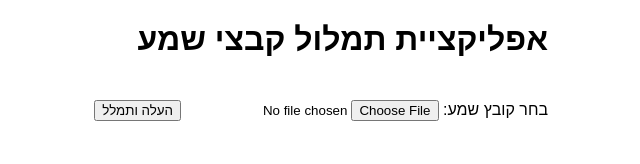
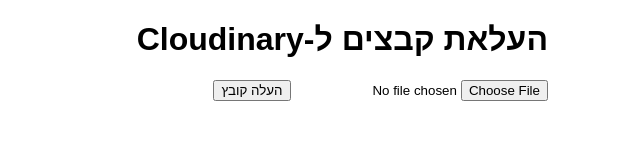
Before and after one commit to nitzano707/IVRIT_GIT, a plain HTML site: page index.html in a window 1280 px wide. Shown: the whole page, without its empty margins (392-1032 px from the left). Drawn offline with Linux system fonts and the light colour scheme.

Commit message:
Update index.html

```diff
--- a/index.html
+++ b/index.html
@@ -3,20 +3,17 @@
 <head>
     <meta charset="UTF-8">
     <meta name="viewport" content="width=device-width, initial-scale=1.0">
-    <title>אפליקציית תמלול</title>
+    <title>אפליקציית העלאה</title>
     <link rel="stylesheet" href="style.css">
 </head>
 <body>
     <div class="container">
-        <h1>אפליקציית תמלול קבצי שמע</h1>
-        <label for="audio-file">בחר קובץ שמע:</label>
-        <input type="file" id="audio-file" class="file-input" accept="audio/*">
-        <button id="transcribe-btn">העלה ותמלל</button>
-        <div class="spinner" id="spinner">מעבד את הקובץ... נא להמתין.</div>
-        <div class="status" id="status"></div>
-        <div class="transcription" id="transcription"></div>
+        <h1>העלאת קבצים ל-Cloudinary</h1>
+        <input type="file" id="file-input" />
+        <button id="upload-btn">העלה קובץ</button>
+        <div id="status"></div>
+        <div id="result"></div>
     </div>
-
     <script src="app.js"></script>
 </body>
 </html>
```
